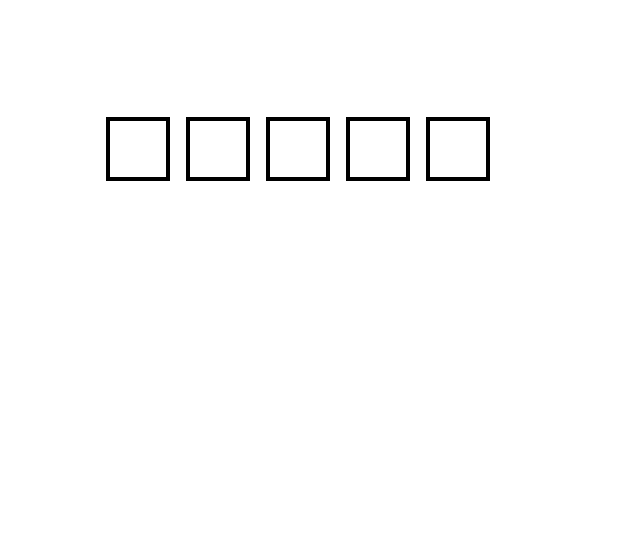
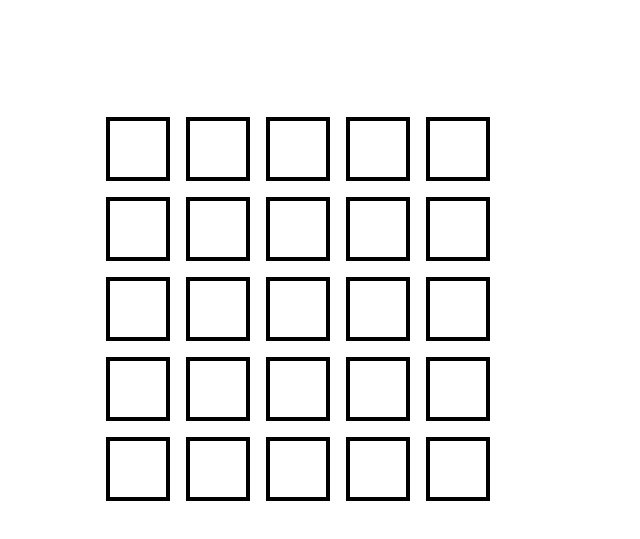
Before and after one commit to VitaFrnkn/Creative-coding, a plain HTML site: page JS-creativeCoding.html in a window 1280 px wide. Shown: the part 61-600 px from the top of the page, without its empty margins (0-640 px from the left). Drawn offline with Linux system fonts and the light colour scheme.

Commit message:
nested loop to create same array vertically

```diff
--- a/JS-creativeCoding.html
+++ b/JS-creativeCoding.html
@@ -24,15 +24,18 @@
     context.strokeStyle = 'black'; // Set border color (black in this case)
     //context.strokeRect(100, 100, 400, 400); // Use strokeRect to outline the rectangle
 
-    for (i=0; i<5; i++) {
+    for (i=0; i<5; i++) {       //nested loop
+        for (j=0; j<5; j++) {
+
             let width = 60;
             let height = 60;
             let gap = 20;
             let x = 100 + (width + gap)*i;
-        let y = 100;
+            let y = 100 + (height + gap)*j;
             context.beginPath();
             context.rect(x, y, width, height);
             context.stroke();
+        }
     }
 
 </script>
```
Lines whose indentation alone changed are shown as unchanged.
